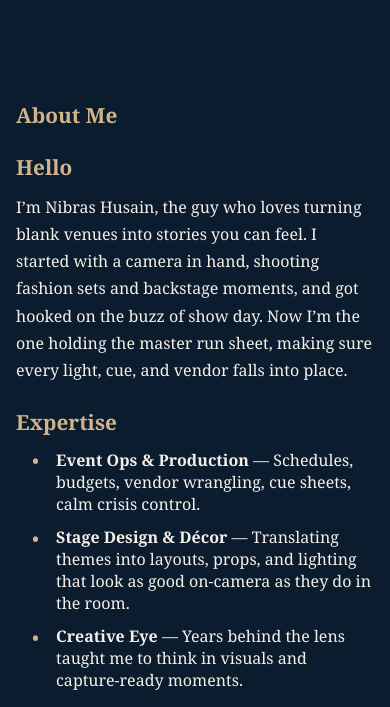
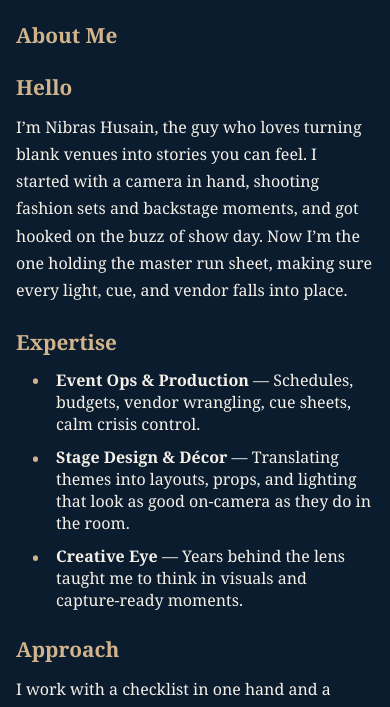
Before and after one commit to Morphius7/jubilant-rotary-phone, a plain HTML site: page about.html in a window 390 px wide. Shown: the part 1355-2062 px from the top of the page. Drawn offline with Linux system fonts and the light colour scheme.

Commit message:
Update styles.css

```diff
--- a/styles.css
+++ b/styles.css
@@ -274,7 +274,7 @@ body:not(.home) { padding-top: var(--navH); }
   display: flex;
   justify-content: center;
   align-items: center;
-  padding: 6rem 1rem 2rem;
+  padding: 0 1rem 2rem;
 }
 
 .about-container {
@@ -351,7 +351,7 @@ body:not(.home) { padding-top: var(--navH); }
 /* Responsive Design */
 @media (max-width: 768px) {
   .about-section {
-    padding: 5rem 1rem 2rem;
+    padding: 0 1rem 2rem;;
   }
 
   .about-container {
```
